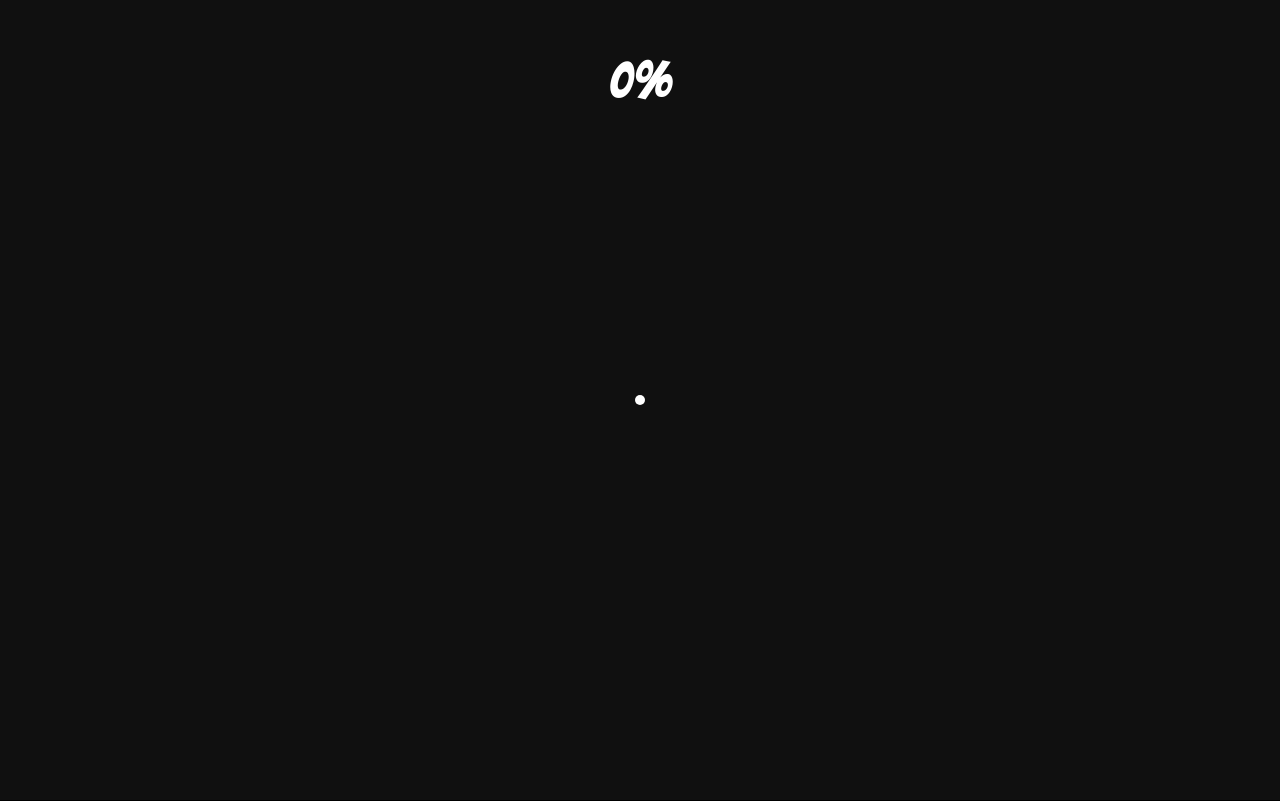
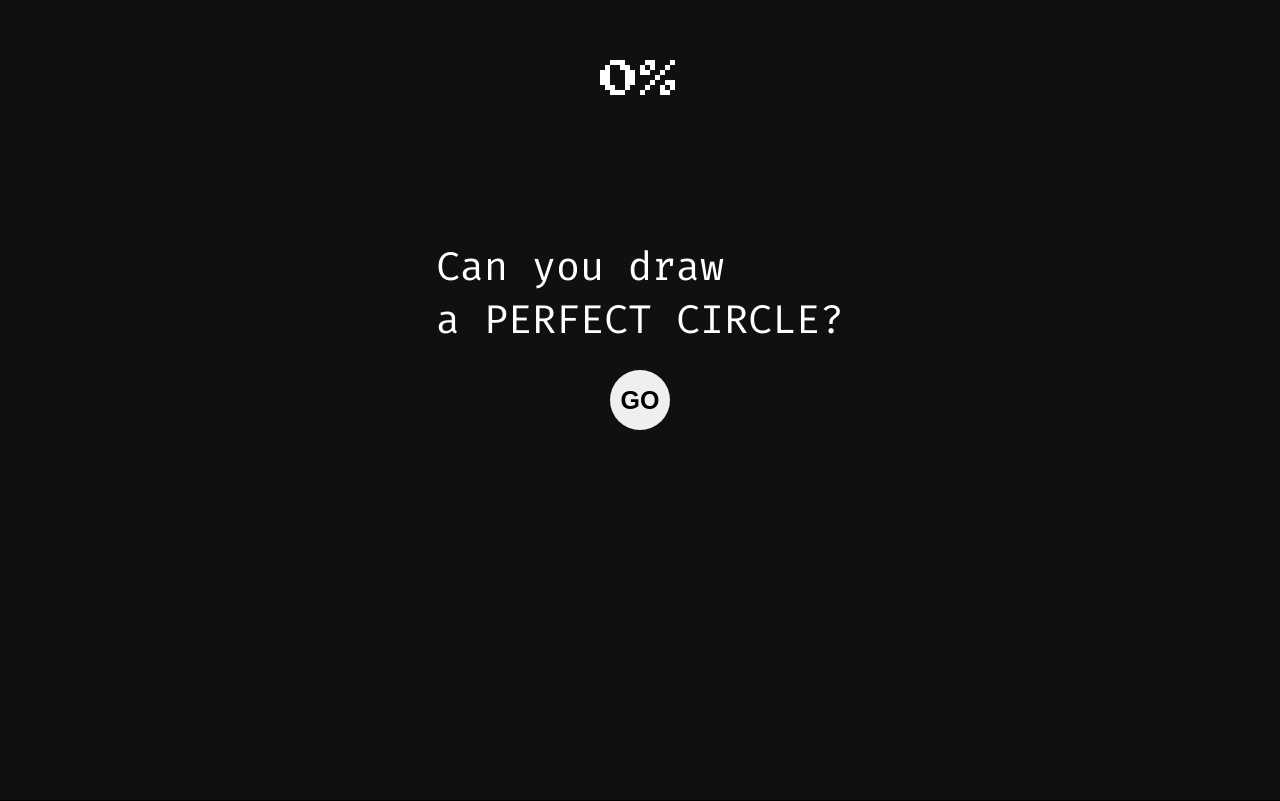
Before and after one commit to Elarnn/DrawPerfectCircle.github.io, a plain HTML site: page index.html in a window 1280 px wide. Drawn offline with Linux system fonts and the light colour scheme.

Commit message:
Overlay added
- added start button
- added info text
- changed fonts

```diff
--- a/index.html
+++ b/index.html
@@ -4,16 +4,29 @@
     <meta charset="UTF-8">
     <meta name="viewport" content="width=device-width, initial-scale=1.0">
     <title>Draw a perfect circle</title>
-    <link rel="stylesheet" href="https://fonts.googleapis.com/css2?family=Bangers&display=swap">
+    <link rel="stylesheet" href="https://fonts.googleapis.com/css2?family=Indie+Flower&display=swap">
+    <link rel="stylesheet" href="https://fonts.googleapis.com/css2?family=Press+Start+2P&display=swap">
+    <link rel="stylesheet" href="https://fonts.googleapis.com/css2?family=Fira+Code&display=swap">
     <link rel="stylesheet" href="style.css">
 </head>
 <body>
     <canvas id="drawingCanvas"></canvas>
+    <div class="overlay">
+        <span>Can you draw</span>
+        <br>
+        <span>a PERFECT CIRCLE?</span>
+    </div>
+    <button id="startButton"><b>GO</b></button>
     <div class="center-point"></div>
     <div id="percent">0%</div>
+    <div class="info">
+        <span>Start to draw a circle</span>
+        <br>
+        <span>around this</span>
+    </div>
     <div class="score">
-        <span id="text"></span>
-        <span id="score-number"></span>
+        <span id="score-text"></span>
+        <span id="score-number" style="font-family: 'Press Start 2P', cursive; font-size:  20px;"></span>
     </div>
     <script src="script.js"></script>
 </body>
--- a/script.js
+++ b/script.js
@@ -5,17 +5,18 @@ document.addEventListener("DOMContentLoaded", function () {
     const context = canvas.getContext("2d");
     const percent = document.getElementById("percent");
     const score = document.querySelector('.score')
-    const text = document.getElementById('text');
+    const scoreText = document.getElementById('score-text');
     const number = document.getElementById('score-number');
+    const startButton = document.getElementById("startButton");
+    const info = document.querySelector('.info');
     let centerX = canvas.width / 2;
     let centerY = canvas.height / 2;
     let inputArr = [];
     let firstInput = true;
+    let isDrawing = false;
     let radius = 0;
     let bestScore = 0;
     let color;
-
-    let isDrawing = false;
 
     function startDrawing(e) {
         e.preventDefault();
@@ -33,13 +34,15 @@ document.addEventListener("DOMContentLoaded", function () {
     }
 
     function draw(e) {
-        e.preventDefault(); // Предотвращаем скроллинг на сенсорных устройствах
+        e.preventDefault();
         if (!isDrawing) return;
 
-        // Проверка, является ли событие сенсорным
+        //check event if it is touch
         const isTouch = e.type === 'touchmove' || e.type === 'touchstart' || e.type === 'touchend';
         const mouseX = isTouch ? e.touches[0].clientX - canvas.offsetLeft : e.clientX - canvas.offsetLeft;
         const mouseY = isTouch ? e.touches[0].clientY - canvas.offsetTop : e.clientY - canvas.offsetTop;
+
+        //checkRadius(radius);
 
         color = calculate(mouseX, mouseY);
 
@@ -70,6 +73,7 @@ document.addEventListener("DOMContentLoaded", function () {
 
     function calculate(mouseX, mouseY) {
         if (firstInput) {
+            info.style.display = 'none';
             radius = Math.sqrt(Math.pow(mouseX - centerX, 2) + Math.pow(mouseY - centerY, 2));
             firstInput = false;
         }
@@ -93,6 +97,13 @@ document.addEventListener("DOMContentLoaded", function () {
         return `rgb(${red},${green},0)`;
     }
 
+    startButton.addEventListener("click", function () {
+        startButton.style.display = 'none';
+        document.querySelector('.overlay').style.display = 'none';
+        info.style.display = 'block';
+        canvas.style.pointerEvents = 'auto';
+    });
+
     function restart() {
         context.clearRect(0, 0, canvas.width, canvas.height);
         inputArr = [];
@@ -103,17 +114,24 @@ document.addEventListener("DOMContentLoaded", function () {
         // context.shadowColor = "transparent";
     }
 
+    // const checkRadius = (radius) => {
+    //     if (radius < 50) {
+    //         scoreText.innerHTML = 'Too close to dot';
+    //         isDrawing = false;
+    //     }
+    // }
+
     function showBestScore() {
         score.style.display = 'block';
         number.style.color = color;
 
         if (parseFloat(percent.innerText) > bestScore) {
             bestScore = parseFloat(percent.innerText);
-            text.innerHTML = 'New best score'
+            scoreText.innerHTML = 'New best score'
             number.innerHTML = '';
          }
          else {
-            text.innerHTML = 'Best: '
+            scoreText.innerHTML = 'Best: '
             number.innerHTML = bestScore + '%';
          }
     }
@@ -124,7 +142,5 @@ document.addEventListener("DOMContentLoaded", function () {
 
         centerX = canvas.width / 2;
         centerY = canvas.height / 2;
-
-        // console.log(`Центр холста: X = ${centerX}, Y = ${centerY}`);
     });
 });
--- a/style.css
+++ b/style.css
@@ -4,14 +4,36 @@ body {
     justify-content: center;
     height: 100vh;
     margin: 0;
-    overflow: hidden; /* чтобы избежать появления полос прокрутки */
+    overflow: hidden;
     background-color: #101010;
+    color: white;
 }
 canvas {
     border: 1px solid #000;
     width: 100vw;
     height: 100vh;
     display: block;
+    pointer-events: none;
+}
+#startButton {
+    position: absolute;
+    top: 50%;
+    left: 50%;
+    transform: translate(-50%, -50%);
+    border: none;
+    border-radius: 500%;
+    width: 60px;
+    height: 60px;
+    font-size: 25px;
+    transition: transform 0.5s ease;
+    z-index: 2;
+}
+.overlay {
+    position: fixed;
+    font-family: 'Fira Code', monospace;
+    font-size: 40px;
+    top: 30%;
+    z-index: 2;
 }
 .center-point {
     width: 10px;
@@ -19,6 +41,15 @@ canvas {
     background-color: white;
     border-radius: 50%;
     position: absolute;
+    z-index: 1;
+}
+.info {
+    text-align: center;
+    position: fixed;
+    font-family: 'Indie Flower', cursive;
+    font-size: 25px;
+    line-height: 70px;
+    display: none;
 }
 #percent {
     position: absolute;
@@ -27,18 +58,16 @@ canvas {
     transform: translate(-50%, -50%);
     top: 10%;
 	left: 50%;
-    font-family: 'Bangers', cursive;
-    font-size: 50px;
-    color: #fff;
-    pointer-events: none; /* Это делает элемент "прозрачным" для событий мыши */
+    font-family: 'Press Start 2P', cursive;
+    font-size: 40px;
+    pointer-events: none; /* it makes element transparent for mouse event */
 }
 .score {
-    color: white;
     position: absolute;
     transform: translate(-50%, -50%);
     top: 55%;
 	left: 50%;
-    font-family: cursive;
+    font-family: 'Indie Flower', cursive, sans-serif;
     font-size: 25px;
     pointer-events: none;
 }
```
